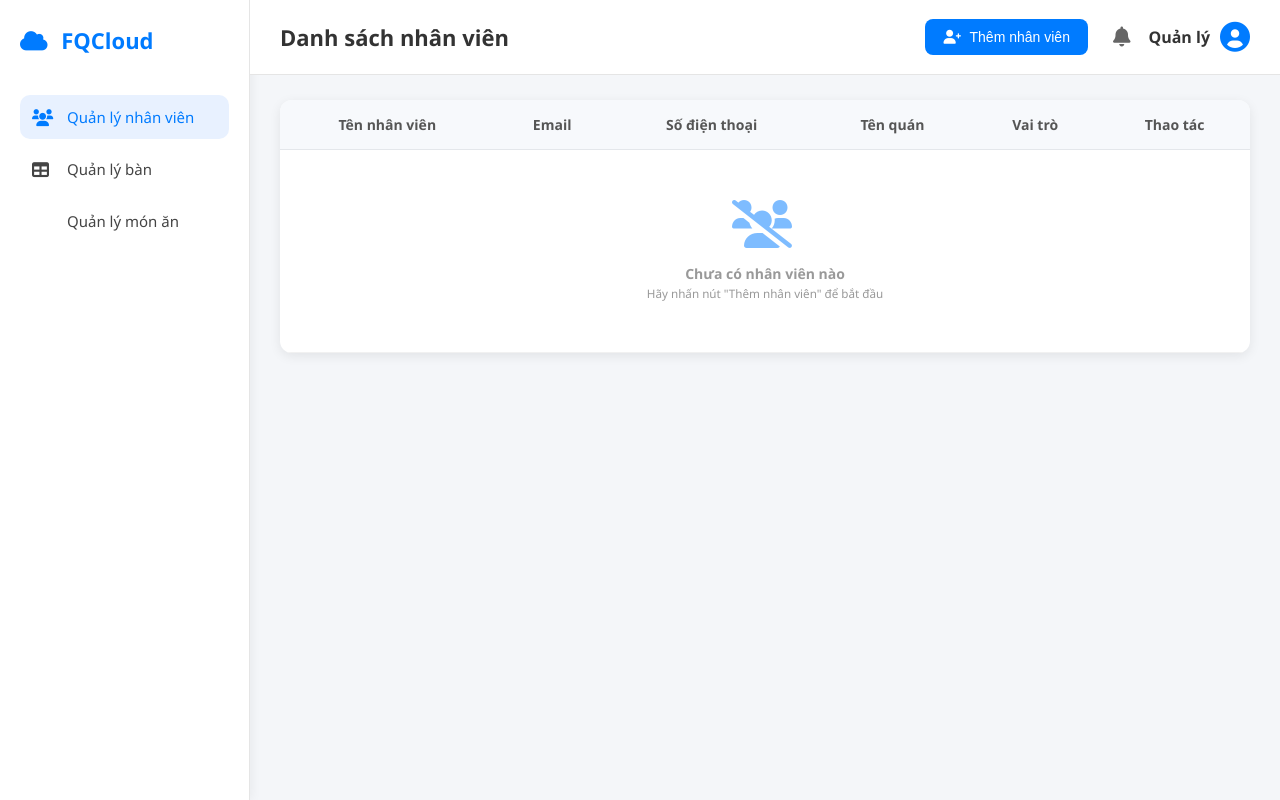
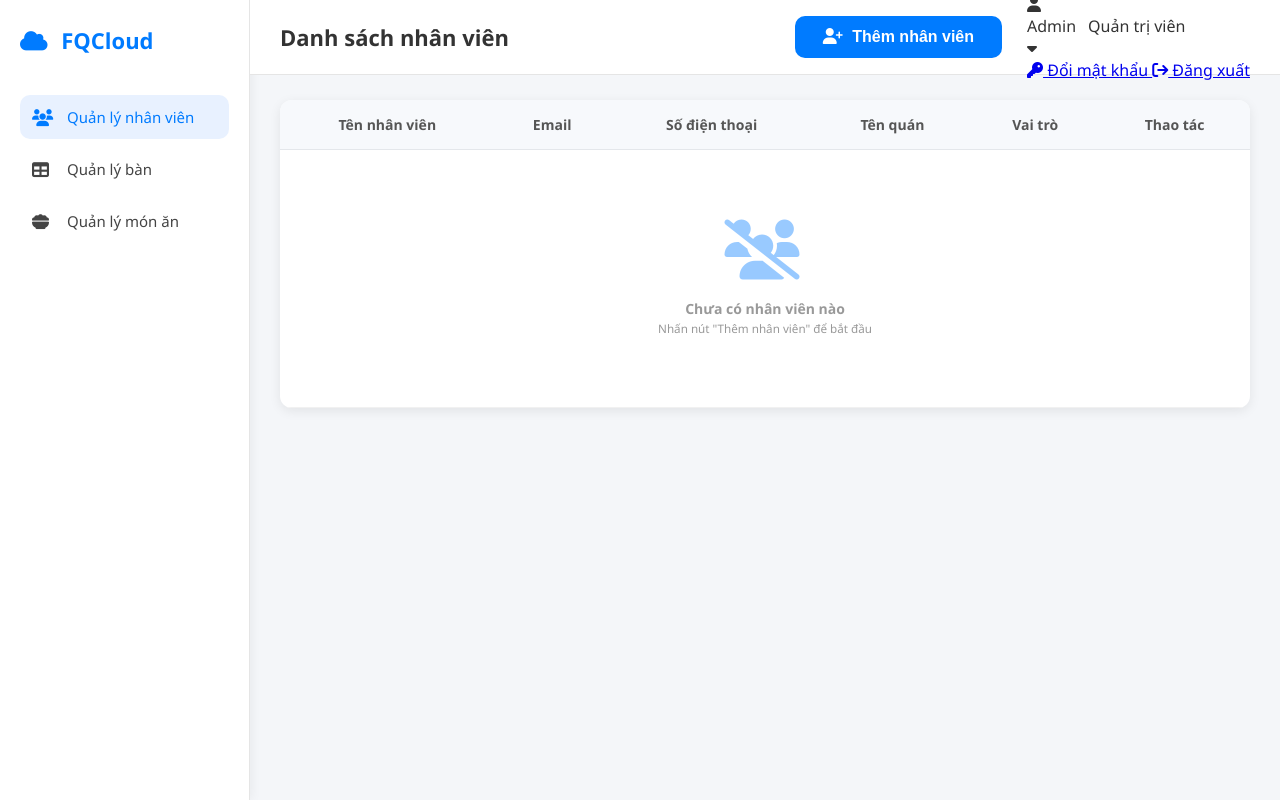
Before and after one commit to winlilom24/F-QCloud, a PHP site: page /Views/QLNV.php in a window 1280 px wide. Run offline with PHP 8.4, Linux system fonts and the light colour scheme; data comes from the database, SQL or seed files in the repository; some libraries are stand-ins or nearby versions.

Commit message:
Chỉnh file QuanLy

```diff
--- a/Boundary/QuanLyUI.php
+++ b/Boundary/QuanLyUI.php
@@ -1,6 +1,6 @@
 <?php
-// ui/QuanLyUI.php
-require_once "Controller/QLNVController.php";
+// Boundary/QuanLyUI.php
+require_once __DIR__ . '/../Controller/QLNVController.php';
 
 class QuanLyUI {
     private $controller;
@@ -9,81 +9,87 @@ class QuanLyUI {
         $this->controller = new QLNVController();
     }
 
-    public function hienThiDanhSachNhanVien() {
+    public function hienThiDanhSach() {
         $id_quan_ly = $_SESSION['user_id'] ?? 1;
-        $nhanvien = $this->controller->getNhanVienCuaQuanLy($id_quan_ly);
-
-        if (empty($nhanvien)) {
-            echo '<div class="alert alert-info">Chưa có nhân viên nào trực thuộc.</div>';
-            return;
-        }
-
-        echo '<table class="table table-bordered table-hover">
-                <thead class="table-primary text-center">
+        $nhanVien = $this->controller->getNhanVienCuaQuanLy($id_quan_ly);
+        ?>
+        <div class="table-wrapper">
+            <table class="employee-table">
+                <thead>
                     <tr>
-                        <th>ID</th><th>Họ tên</th><th>SĐT</th><th>Email</th><th>Hành động</th>
+                        <th>Tên nhân viên</th><th>Email</th><th>Số điện thoại</th><th>Tên quán</th><th>Vai trò</th><th>Thao tác</th>
                     </tr>
                 </thead>
-                <tbody>';
+                <tbody>
+                    <?php if (empty($nhanVien)): ?>
+                        <tr>
+                            <td colspan="6" style="text-align:center; padding:70px; color:#999;">
+                                <i class="fa-solid fa-users-slash" style="font-size:60px; opacity:0.4;"></i><br><br>
+                                <strong>Chưa có nhân viên nào</strong><br>
+                                <small>Nhấn nút "Thêm nhân viên" để bắt đầu</small>
+                            </td>
+                        </tr>
+                    <?php else: foreach ($nhanVien as $nv): ?>
+                        <tr>
+                            <td>
+                                <div class="user-info">
+                                    <div class="avatar"><?= strtoupper(mb_substr($nv['ten'], 0, 2)) ?></div>
+                                    <div class="user-text">
+                                        <strong><?= htmlspecialchars($nv['ten']) ?></strong>
+                                        <span>ID: <?= $nv['user_id'] ?></span>
+                                    </div>
+                                </div>
+                            </td>
+                            <td><i class="fa-regular fa-envelope"></i> <?= htmlspecialchars($nv['email'] ?? 'Chưa có') ?></td>
+                            <td><i class="fa-solid fa-phone"></i> <?= htmlspecialchars($nv['sdt'] ?? 'Chưa có') ?></td>
+                            <td>Quán chính</td>
+                            <td><span class="role-badge">Nhân viên</span></td>
+                            <td>
+                                <a class="btn-action edit" href="javascript:void(0)"
+                                   onclick="openEditModal(
+                                       <?= $nv['user_id'] ?>,
+                                       '<?= htmlspecialchars(addslashes($nv['ten']), ENT_QUOTES) ?>',
+                                       '<?= htmlspecialchars(addslashes($nv['sdt'] ?? ''), ENT_QUOTES) ?>',
+                                       '<?= htmlspecialchars(addslashes($nv['email'] ?? ''), ENT_QUOTES) ?>'
+                                   )" title="Sửa">
+                                    <i class="fa-solid fa-pen"></i>
+                                </a>
 
-        foreach ($nhanvien as $nv) {
-            echo '<tr>
-                    <td class="text-center">' . $nv['user_id'] . '</td>
-                    <td>' . htmlspecialchars($nv['ten']) . '</td>
-                    <td>' . htmlspecialchars($nv['sdt'] ?? '-') . '</td>
-                    <td>' . htmlspecialchars($nv['email'] ?? '-') . '</td>
-                    <td class="text-center">
-                        <a href="?action=edit&id=' . $nv['user_id'] . '" class="btn btn-warning btn-sm">Sửa</a>
-                        <a href="?action=delete&id=' . $nv['user_id'] . '"
-                           onclick="return confirm(\'Xóa nhân viên này?\')"
-                           class="btn btn-danger btn-sm">Xóa</a>
-                    </td>
-                  </tr>';
-        }
-        echo '</tbody></table>';
+                                <a class="btn-action delete" href="javascript:void(0)"
+                                   onclick="confirmDelete(<?= $nv['user_id'] ?>, '<?= htmlspecialchars(addslashes($nv['ten']), ENT_QUOTES) ?>')"
+                                   title="Xóa">
+                                    <i class="fa-solid fa-trash"></i>
+                                </a>
+                            </td>
+                        </tr>
+                    <?php endforeach; endif; ?>
+                </tbody>
+            </table>
+        </div>
+        <?php
     }
 
-    public function showAddForm() {
-        $id_quan_ly = $_SESSION['user_id'] ?? 1;
-        echo '<div class="card">
-                <div class="card-header bg-success text-white"><h4>Thêm nhân viên mới</h4></div>
-                <div class="card-body">
-                <form method="post">
-                    <input type="hidden" name="action" value="add">
-                    <input type="hidden" name="id_quan_ly" value="' . $id_quan_ly . '">
-                    <div class="mb-3"><label>Họ tên</label><input name="ten" class="form-control" required></div>
-                    <div class="mb-3"><label>SĐT</label><input name="sdt" class="form-control" required></div>
-                    <div class="mb-3"><label>Email</label><input type="email" name="email" class="form-control"></div>
-                    <div class="mb-3"><label>Tài khoản đăng nhập</label><input name="tai_khoan" class="form-control" required></div>
-                    <div class="mb-3"><label>Mật khẩu</label><input type="password" name="mat_khau" class="form-control" required minlength="6"></div>
-                    <button type="submit" class="btn btn-success">Thêm nhân viên</button>
-                    <a href="quanly-nhanvien.php" class="btn btn-secondary">Hủy</a>
-                </form>
-                </div>
-              </div>';
+    public function xuLyThemNhanVien() {
+        $data = [
+            'ten'        => $_POST['ten'],
+            'sdt'        => $_POST['sdt'],
+            'email'      => $_POST['email'] ?? null,
+            'tai_khoan'  => $_POST['tai_khoan'],
+            'mat_khau'   => $_POST['mat_khau'],
+            'id_quan_ly' => $_SESSION['user_id'] ?? 1
+        ];
+        return $this->controller->themNhanVien($data);
     }
 
-    public function showEditForm($user_id) {
-        $nv = $this->controller->getById($user_id);
-        if (!$nv || $nv['role'] !== 'Nhân viên') {
-            echo '<div class="alert alert-danger">Không tìm thấy nhân viên!</div>';
-            return;
-        }
+    public function xuLySuaNhanVien() {
+        $user_id = (int)$_POST['user_id'];
+        $ten     = $_POST['ten'];
+        $sdt     = $_POST['sdt'];
+        $email   = $_POST['email'] ?? null;
+        return $this->controller->suaNhanVien($user_id, $ten, $sdt, $email);
+    }
 
-        echo '<div class="card">
-                <div class="card-header bg-warning"><h4>Sửa nhân viên</h4></div>
-                <div class="card-body">
-                <form method="post">
-                    <input type="hidden" name="action" value="update">
-                    <input type="hidden" name="user_id" value="' . $nv['user_id'] . '">
-                    <div class="mb-3"><label>Họ tên</label><input name="ten" class="form-control" value="' . htmlspecialchars($nv['ten']) . '" required></div>
-                    <div class="mb-3"><label>SĐT</label><input name="sdt" class="form-control" value="' . htmlspecialchars($nv['sdt'] ?? '') . '" required></div>
-                    <div class="mb-3"><label>Email</label><input type="email" name="email" class="form-control" value="' . htmlspecialchars($nv['email'] ?? '') . '"></div>
-                    <button type="submit" class="btn btn-success">Cập nhật</button>
-                    <a href="quanly-nhanvien.php" class="btn btn-secondary">Hủy</a>
-                </form>
-                </div>
-              </div>';
+    public function xuLyXoaNhanVien($user_id) {
+        return $this->controller->xoaNhanVien($user_id);
     }
 }
-?>
--- a/Views/QLNV.php
+++ b/Views/QLNV.php
@@ -1,17 +1,34 @@
 <?php
+// Views/QLNV.php
 session_start();
+require_once __DIR__ . '/../Boundary/QuanLyUI.php';
 
-require_once '../Controller/QLNVController.php';
+$_SESSION['user_id'] = $_SESSION['user_id'] ?? 1;
+$ui = new QuanLyUI();
 
-// Giả sử bạn đang đăng nhập với quản lý id = 1 (sau này lấy từ session)
-$id_quan_ly = $_SESSION['user_id'] ?? 1;  // đổi thành 1 nếu bạn test với quản lý Nguyen Van A
+// XỬ LÝ AJAX (Thêm & Sửa)
+if ($_SERVER['REQUEST_METHOD'] === 'POST' && isset($_POST['action'])) {
+    ob_clean();
+    header('Content-Type: application/json');
 
-try {
-    $controller = new QLNVController();
-    $nhanVien = $controller->getNhanVienCuaQuanLy($id_quan_ly);
-} catch (Exception $e) {
-    echo "<h3 style='color:red; text-align:center;'>Lỗi kết nối: " . htmlspecialchars($e->getMessage()) . "</h3>";
-    $nhanVien = [];
+    if ($_POST['action'] === 'add') {
+        $result = $ui->xuLyThemNhanVien();
+        echo json_encode($result);
+    } elseif ($_POST['action'] === 'update') {
+        $ok = $ui->xuLySuaNhanVien();
+        echo json_encode(['success' => $ok, 'message' => $ok ? 'Cập nhật thành công!' : 'Cập nhật thất bại!']);
+    }
+    exit;
+}
+
+// XỬ LÝ XÓA (dùng AJAX trong JS)
+if (isset($_GET['delete'])) {
+    $ok = $ui->xuLyXoaNhanVien((int)$_GET['delete']);
+    echo "<script>
+        alert('" . ($ok ? 'Xóa thành công!' : 'Xóa thất bại!') . "');
+        window.location='QLNV.php';
+    </script>";
+    exit;
 }
 ?>
 <!DOCTYPE html>
@@ -21,112 +38,125 @@ try {
     <meta name="viewport" content="width=device-width, initial-scale=1.0">
     <title>Danh sách nhân viên - FQCloud</title>
     <link rel="stylesheet" href="../Public/css/QLNV.css">
-    <link rel="stylesheet" href="https://cdnjs.cloudflare.com/ajax/libs/font-awesome/6.0.0/css/all.min.css">
+    <link rel="stylesheet" href="https://cdnjs.cloudflare.com/ajax/libs/font-awesome/6.5.0/css/all.min.css">
+    <style>
+        .modal { display: none; position: fixed; z-index: 1000; left: 0; top: 0; width: 100%; height: 100%; background: rgba(0,0,0,0.5); justify-content: center; align-items: center; }
+        .modal.active { display: flex; }
+        .modal-content {
+            background: white; border-radius: 16px; width: 90%; max-width: 520px; box-shadow: 0 15px 40px rgba(0,0,0,0.25);
+            animation: modalShow 0.3s ease-out;
+        }
+        @keyframes modalShow { from { transform: scale(0.85); opacity: 0; } to { transform: scale(1); opacity: 1; } }
+        .modal-header {
+            padding: 20px 25px; background: #007bff; color: white; border-radius: 16px 16px 0 0;
+            display: flex; justify-content: space-between; align-items: center; font-size: 1.4rem;
+        }
+        .modal-body { padding: 30px; }
+        .form-group { margin-bottom: 18px; }
+        .form-group label { display: block; margin-bottom: 8px; font-weight: 600; color: #333; }
+        .form-group input, .form-group select {
+            width: 100%; padding: 12px 14px; border: 1px solid #ddd; border-radius: 10px; font-size: 15px;
+            transition: border 0.3s;
+        }
+        .form-group input:focus { border-color: #007bff; outline: none; }
+        .btn { padding: 12px 28px; border: none; border-radius: 10px; cursor: pointer; font-size: 16px; font-weight: 600; }
+        .btn-primary { background: #007bff; color: white; }
+        .btn-secondary { background: #6c757d; color: white; margin-left: 12px; }
+        .close { font-size: 32px; cursor: pointer; opacity: 0.8; }
+        .close:hover { opacity: 1; }
+    </style>
 </head>
 <body>
 <div class="wrapper">
-
-    <!-- Sidebar -->
     <aside class="sidebar">
-        <div class="logo">
-            <i class="fa-solid fa-cloud"></i> FQCloud
-        </div>
+        <div class="logo"><i class="fa-solid fa-cloud"></i> FQCloud</div>
         <ul class="menu">
-            <li class="active"><a href="#"><i class="fa-solid fa-users"></i> Quản lý nhân viên</a></li>
+            <li class="active"><a href="QLNV.php"><i class="fa-solid fa-users"></i> Quản lý nhân viên</a></li>
             <li><a href="#"><i class="fa-solid fa-table"></i> Quản lý bàn</a></li>
             <li><a href="#"><i class="fa-solid fa-bowl-food"></i> Quản lý món ăn</a></li>
         </ul>
     </aside>
 
-    <!-- Main -->
     <main class="main-content">
-
-        <!-- Header -->
         <header class="header">
             <h2>Danh sách nhân viên</h2>
             <div class="header-right">
-                <button class="btn btn-primary" onclick="openAddModal()">
-                    <i class="fa-solid fa-user-plus"></i> Thêm nhân viên
-                </button>
-                <div class="admin-box">
-                    <i class="fa-solid fa-bell"></i>
-                    <div class="admin-info">
-                        <span class="admin-name">Quản lý</span>
-                        <i class="fa-solid fa-circle-user"></i>
-                    </div>
-                </div>
+        <button class="btn btn-primary" onclick="openAddModal()">
+            <i class="fa-solid fa-user-plus"></i> Thêm nhân viên
+        </button>
+
+        <!-- USER AVATAR & DROPDOWN - ĐẸP NHƯ ẢNH BẠN GỬI -->
+        <div class="user-profile" onclick="toggleUserMenu(event)">
+            <div class="user-avatar-circle">
+                <i class="fa-solid fa-user"></i>
             </div>
+            <div class="user-info">
+                <div class="user-name">Admin</div>
+                <div class="user-role">Quản trị viên</div>
+            </div>
+            <i class="fa-solid fa-caret-down arrow"></i>
+
+            <div class="user-menu" id="userMenu">
+                <a href="javascript:void(0)" onclick="openChangePasswordModal()">
+                    <i class="fa-solid fa-key"></i> Đổi mật khẩu
+                </a>
+                <a href="logout.php" class="logout-item">
+                    <i class="fa-solid fa-arrow-right-from-bracket"></i> Đăng xuất
+                </a>
+            </div>
+        </div>
+    </div>
         </header>
 
-        <!-- Table -->
-        <div class="table-wrapper">
-            <table class="employee-table">
-                <thead>
-                <tr>
-                    <th>Tên nhân viên</th>
-                    <th>Email</th>
-                    <th>Số điện thoại</th>
-                    <th>Tên quán</th>
-                    <th>Vai trò</th>
-                    <th>Thao tác</th>
-                </tr>
-                </thead>
-                <tbody>
-                <?php if (empty($nhanVien)): ?>
-                    <tr>
-                        <td colspan="6" style="text-align:center; padding:50px 20px; color:#999;">
-                            <i class="fa-solid fa-users-slash" style="font-size:48px; display:block; margin-bottom:16px; opacity:0.5;"></i>
-                            <strong>Chưa có nhân viên nào</strong><br>
-                            <small>Hãy nhấn nút "Thêm nhân viên" để bắt đầu</small>
-                        </td>
-                    </tr>
-                <?php else: ?>
-                    <?php foreach ($nhanVien as $nv): ?>
-                        <tr>
-                            <td>
-                                <div class="user-info">
-                                    <div class="avatar">
-                                        <?= strtoupper(mb_substr($nv['ten'], 0, 2)) ?>
-                                    </div>
-                                    <div class="user-text">
-                                        <strong><?= htmlspecialchars($nv['ten']) ?></strong>
-                                        <span>ID: <?= $nv['user_id'] ?></span>
-                                    </div>
-                                </div>
-                            </td>
-                            <td>
-                                <i class="fa-regular fa-envelope"></i>
-                                <?= htmlspecialchars($nv['email'] ?? 'Chưa có') ?>
-                            </td>
-                            <td>
-                                <i class="fa-solid fa-phone"></i>
-                                <?= htmlspecialchars($nv['sdt'] ?? 'Chưa có') ?>
-                            </td>
-                            <td><?= htmlspecialchars($nv['ten_quan'] ?? 'Chưa đặt tên quán') ?></td>
-                            <td><span class="role-badge"><?= $nv['role'] ?></span></td>
-                            <td>
-                                <a class="btn-action edit" href="edit_nhanvien.php?id=<?= $nv['user_id'] ?>" title="Sửa">
-                                    <i class="fa-solid fa-pen"></i>
-                                </a>
-                                <a class="btn-action delete" href="delete_nhanvien.php?id=<?= $nv['user_id'] ?>"
-                                   onclick="return confirm('Bạn chắc chắn muốn xóa nhân viên \"<?= htmlspecialchars($nv['ten']) ?>\"?')">
-                                    <i class="fa-solid fa-trash"></i>
-                                </a>
-                            </td>
-                        </tr>
-                    <?php endforeach; ?>
-                <?php endif; ?>
-                </tbody>
-            </table>
+        <div id="danhSachNhanVien">
+            <?php $ui->hienThiDanhSach(); ?>
         </div>
     </main>
 </div>
 
-<!-- Modal thêm nhân viên (tạm để trống, bạn làm sau cũng được) -->
-<script>
-function openAddModal() {
-    alert("Chức năng thêm nhân viên sẽ được làm ở bước tiếp theo nhé!");
-}
-</script>
+<!-- MODAL THÊM & SỬA NHÂN VIÊN -->
+<div id="employeeModal" class="modal">
+    <div class="modal-content">
+        <div class="modal-header">
+            <h3 id="modalTitle">Thêm nhân viên mới</h3>
+            <span class="close" onclick="closeModal()">×</span>
+        </div>
+        <div class="modal-body">
+            <form id="employeeForm">
+                <input type="hidden" name="action" id="formAction" value="add">
+                <input type="hidden" name="user_id" id="userId">
+
+                <div class="form-group">
+                    <label>Tên đăng nhập *</label>
+                    <input type="text" name="tai_khoan" id="tai_khoan" required>
+                </div>
+                <div class="form-group" id="passwordGroup">
+                    <label>Mật khẩu *</label>
+                    <input type="password" name="mat_khau" id="mat_khau" minlength="6" required>
+                </div>
+                <div class="form-group">
+                    <label>Họ và tên *</label>
+                    <input type="text" name="ten" id="ten" required>
+                </div>
+                <div class="form-group">
+                    <label>Số điện thoại *</label>
+                    <input type="text" name="sdt" id="sdt" required>
+                </div>
+                <div class="form-group">
+                    <label>Email</label>
+                    <input type="email" name="email" id="email">
+                </div>
+
+                <div style="text-align: center; margin-top: 25px;">
+                    <button type="submit" class="btn btn-primary">Lưu lại</button>
+                    <button type="button" class="btn btn-secondary" onclick="closeModal()">Hủy</button>
+                </div>
+            </form>
+        </div>
+    </div>
+</div>
+
+<script src="https://cdn.jsdelivr.net/npm/sweetalert2@11"></script>
+<script src="../Public/js/QLNV.js"></script>
 </body>
 </html>
```
